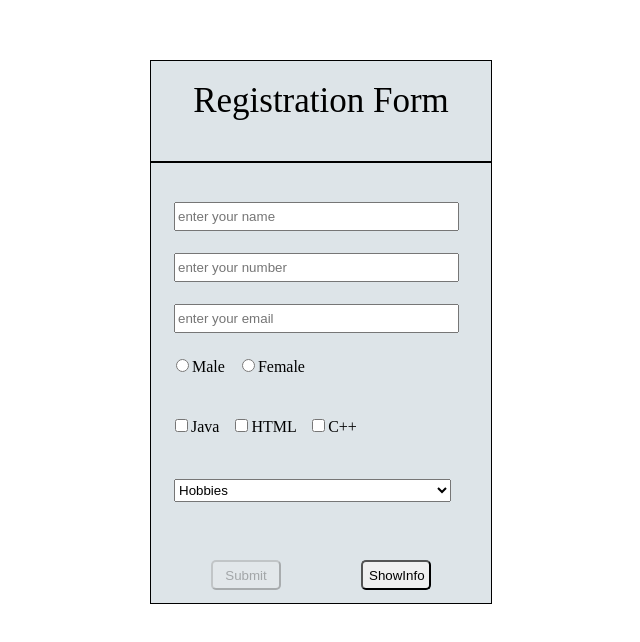
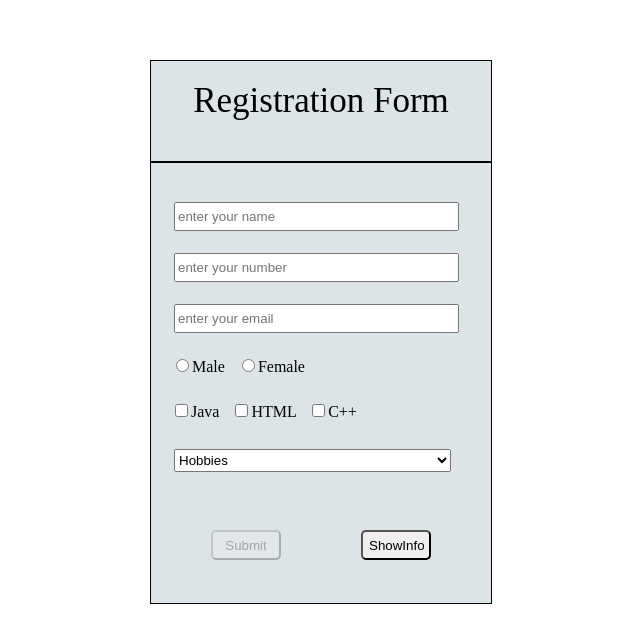
Before and after one commit to Sangeeta1215/Form, a plain HTML site: page index.html in a window 1280 px wide. Shown: the whole page, without its empty margins (319-959 px from the left). Drawn offline with Linux system fonts and the light colour scheme.

Commit message:
Initial commit

```diff
--- a/style.css
+++ b/style.css
@@ -34,7 +34,7 @@ margin:3px;
 .radio
 {
 width:300px;
-height:40px;
+height:25px;
 margin:20px 0px
 }
 button
```
